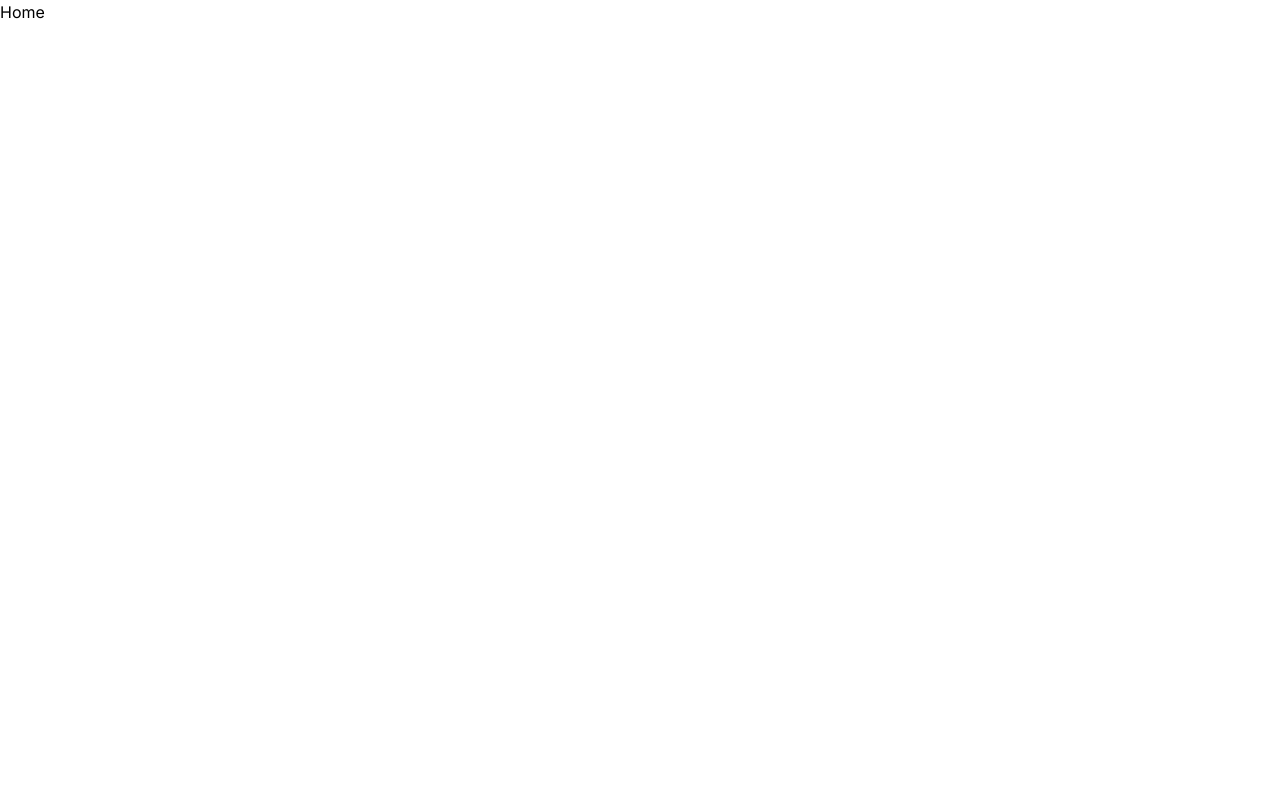
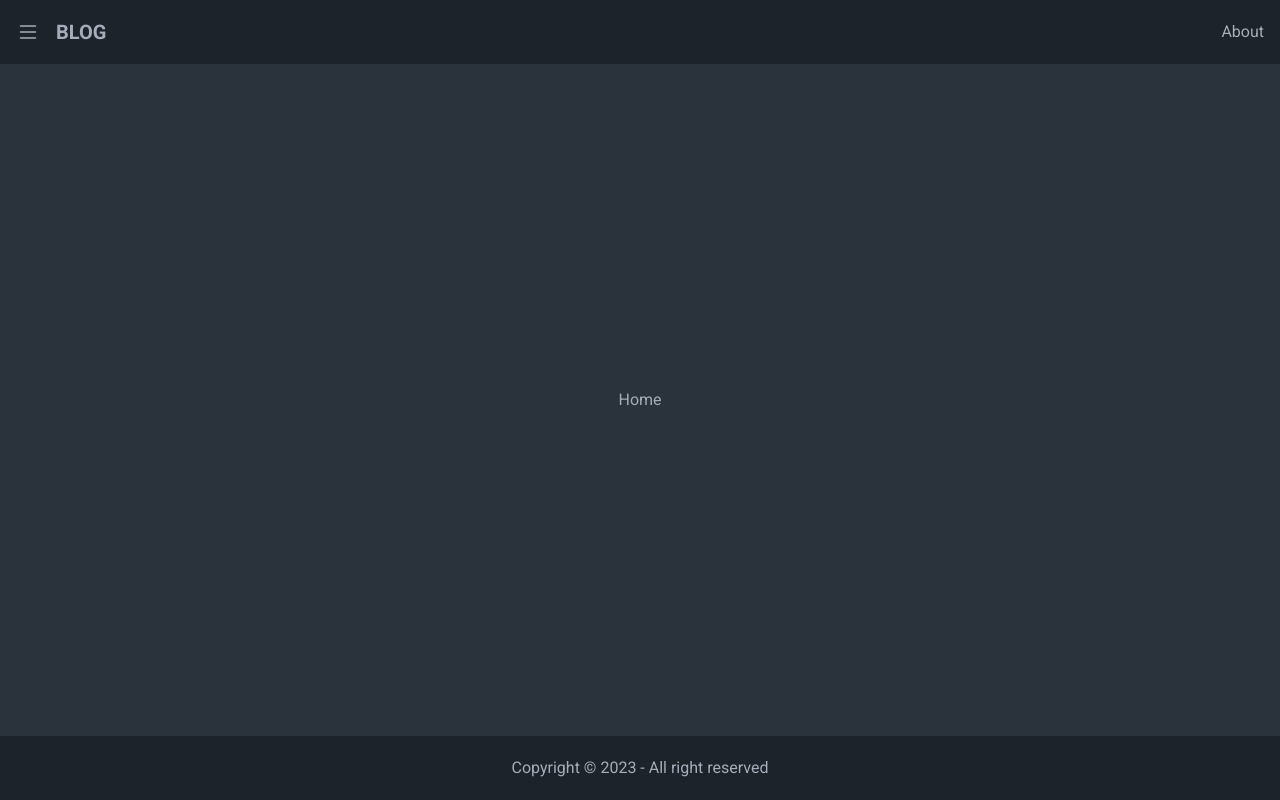
Before and after one commit to emre1n/next-blog-ts, a Next.js app: page / in a window 1280 px wide. Built offline with nearby package versions, Linux system fonts and the light colour scheme.

Commit message:
add header and footer

```diff
--- a/app/globals.css
+++ b/app/globals.css
@@ -7,3 +7,8 @@
   padding: 0;
   margin: 0;
 }
+
+body {
+  @apply bg-neutral;
+  @apply text-primary;
+}
--- a/app/layout.tsx
+++ b/app/layout.tsx
@@ -1,21 +1,28 @@
-import './globals.css'
-import { Inter } from 'next/font/google'
-
-const inter = Inter({ subsets: ['latin'] })
+import './globals.css';
+import { Roboto } from 'next/font/google';
+import Header from '@/components/Layout/Header';
+import Footer from '@/components/Layout/Footer';
+const roboto = Roboto({ subsets: ['latin'], weight: ['400', '700'] });
 
 export const metadata = {
-  title: 'Create Next App',
+  title: 'A Blog Website',
   description: 'Generated by create next app',
-}
+};
 
 export default function RootLayout({
   children,
 }: {
-  children: React.ReactNode
+  children: React.ReactNode;
 }) {
   return (
-    <html lang="en">
-      <body className={inter.className}>{children}</body>
+    <html lang="en" className="flex justify-center items-center">
+      <body
+        className={`${roboto.className} flex flex-col justify-between items-center h-screen w-full max-w-[1800px]`}
+      >
+        <Header />
+        <main>{children}</main>
+        <Footer />
+      </body>
     </html>
-  )
+  );
 }
--- /dev/null
+++ b/components/Layout/Footer/index.tsx
@@ -0,0 +1,13 @@
+import React from 'react';
+
+const Footer = () => {
+  return (
+    <footer className="flex justify-between items-center w-full h-16 p-4 bg-base-100">
+      <div className="flex justify-center flex-col items-center gap-2 w-full">
+        <p>Copyright © 2023 - All right reserved</p>
+      </div>
+    </footer>
+  );
+};
+
+export default Footer;
--- /dev/null
+++ b/components/Layout/Header/index.tsx
@@ -0,0 +1,24 @@
+import React from 'react';
+import Link from 'next/link';
+import { BsList, BsX } from 'react-icons/bs';
+
+const Header = () => {
+  return (
+    <header className="flex justify-between items-center w-full h-16 p-4 bg-base-100">
+      <div className="flex justify-center items-center gap-4">
+        <BsList
+          className="transition-all hover:cursor-pointer active:scale-90"
+          size="24"
+        />
+        <Link href="/" className="text-xl font-bold">
+          BLOG
+        </Link>
+      </div>
+      <nav>
+        <Link href="/">About</Link>
+      </nav>
+    </header>
+  );
+};
+
+export default Header;
--- a/package.json
+++ b/package.json
@@ -19,6 +19,7 @@
     "postcss": "8.4.24",
     "react": "18.2.0",
     "react-dom": "18.2.0",
+    "react-icons": "^4.9.0",
     "tailwindcss": "3.3.2",
     "typescript": "5.1.3"
   }
--- a/tailwind.config.js
+++ b/tailwind.config.js
@@ -6,13 +6,27 @@ module.exports = {
     './app/**/*.{js,ts,jsx,tsx,mdx}',
   ],
   theme: {
+    colors: {
+      primary: '#641ae6',
+      secondary: '#d926a9',
+      accent: '#1fb2a6',
+      'negative-text': '#a5adba',
+      neutral: '#2a323c',
+      'base-100': '#1d232a',
+      info: '#3abff8',
+      success: '#36d399',
+      warning: '#fbbd23',
+      error: '#f87272',
+    },
     extend: {
-      backgroundImage: {
-        'gradient-radial': 'radial-gradient(var(--tw-gradient-stops))',
-        'gradient-conic':
-          'conic-gradient(from 180deg at 50% 50%, var(--tw-gradient-stops))',
+      backgroundColor: {
+        neutral: '#2a323c',
+      },
+
+      textColor: {
+        primary: '#a5adba',
       },
     },
   },
   plugins: [],
-}
+};
```
Also changed, not shown: 1 other file (tests, documents, lock files or other folders).
